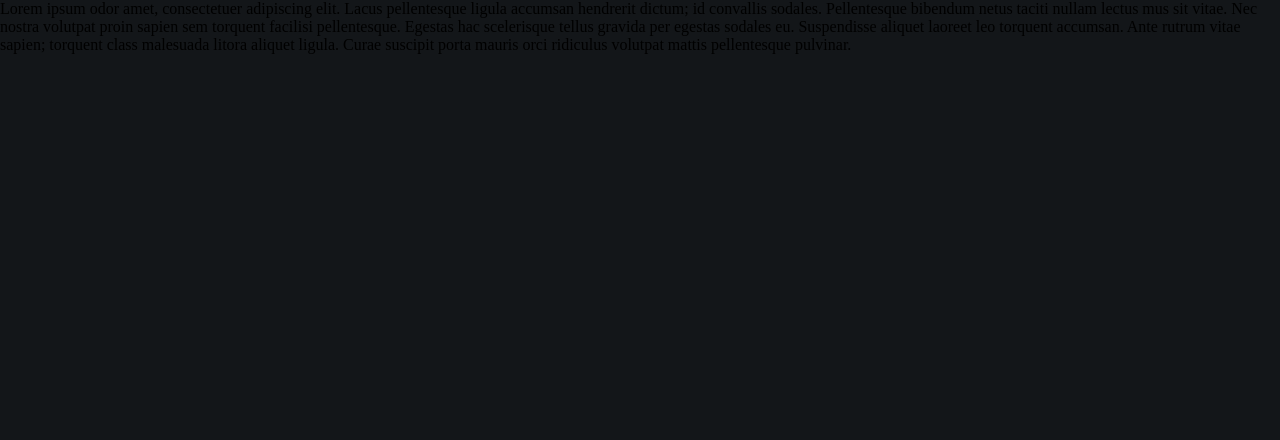
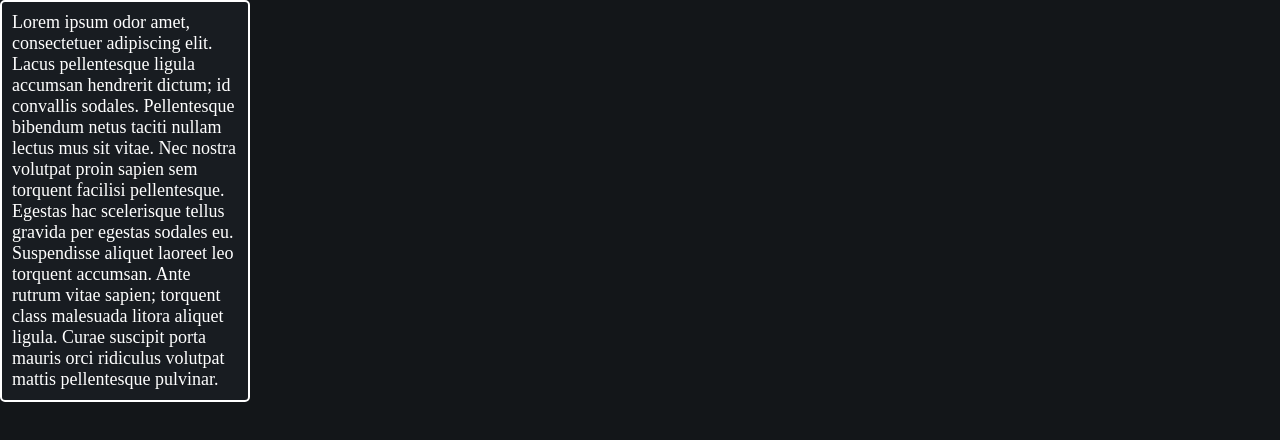
Before and after one commit to DartTanuki/DartTanuki.github.io, a plain HTML site: page index.html in a window 1280 px wide. Drawn offline with Linux system fonts and the light colour scheme.

Commit message:
Test pad

```diff
--- a/styles.css
+++ b/styles.css
@@ -10,13 +10,12 @@ body {
     background-color: #131619;
 }
 
-/* .container {
+.container {
     color: white;
-    margin: 20px auto;
     padding: 10px;
     width: 250px;
     background-color: #181C21;
     border: 2px solid white;
     border-radius: 5px;
     font-size: 18px;
-} */
+}
```
